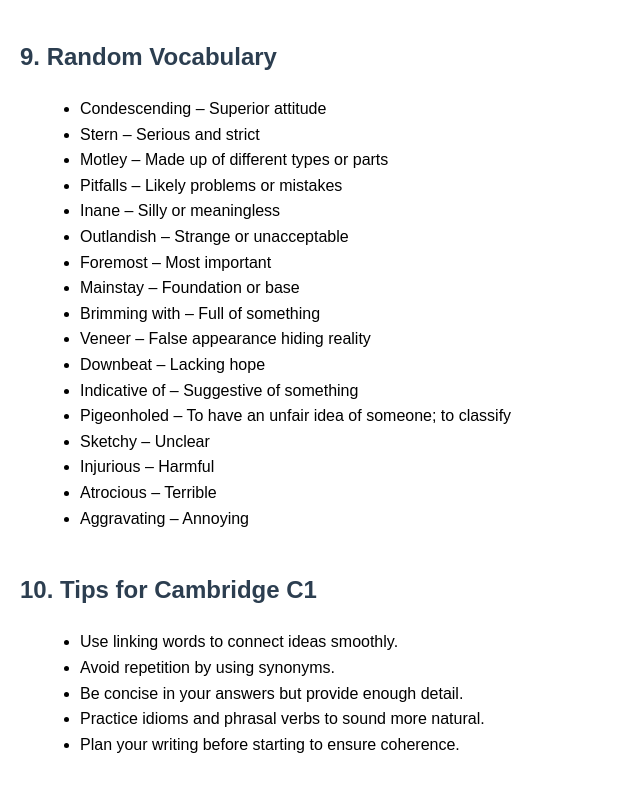
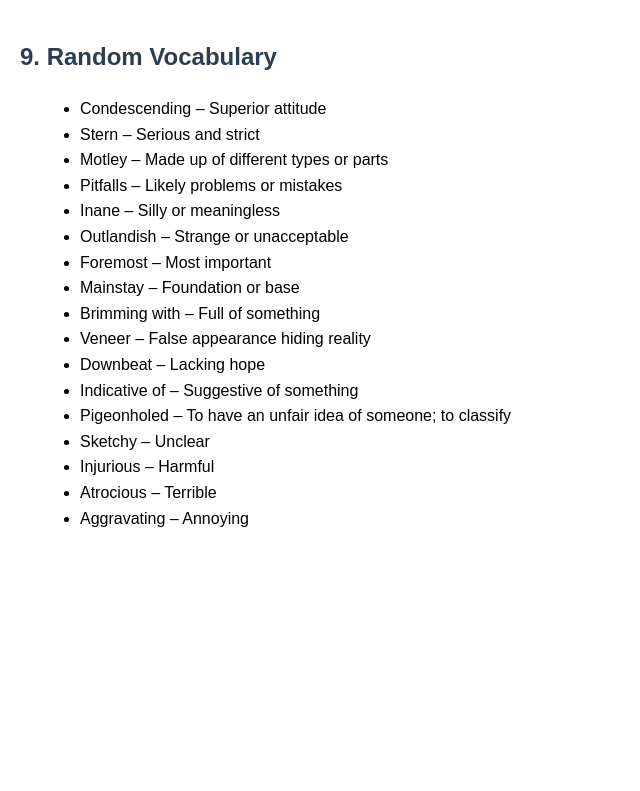
Before and after one commit to BosKiToxX/SpeakingEnglishC1, a plain HTML site: page index.html in a window 1280 px wide. Shown: the part 4404-5195 px from the top of the page, without its empty margins (0-640 px from the left). After the commit the page ends 4975 px from the top, so only its background shows below. Drawn offline with Linux system fonts and the light colour scheme.

Commit message:
Update index.html

```diff
--- a/index.html
+++ b/index.html
@@ -278,16 +278,5 @@
             <li>Aggravating – Annoying</li>
         </ul>
     </div>
-
-    <div class="section">
-        <h2>10. Tips for Cambridge C1</h2>
-        <ul>
-            <li>Use linking words to connect ideas smoothly.</li>
-            <li>Avoid repetition by using synonyms.</li>
-            <li>Be concise in your answers but provide enough detail.</li>
-            <li>Practice idioms and phrasal verbs to sound more natural.</li>
-            <li>Plan your writing before starting to ensure coherence.</li>
-        </ul>
-    </div>
 </body>
 </html>
```
